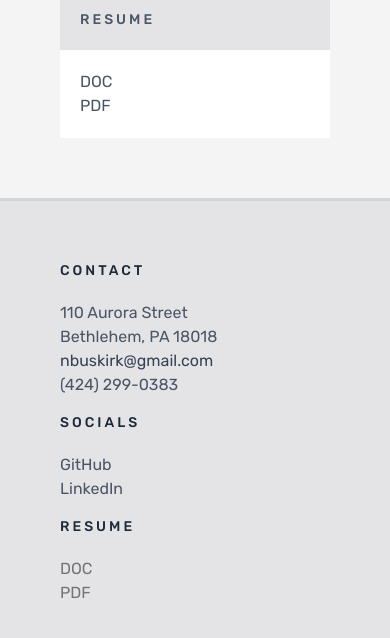
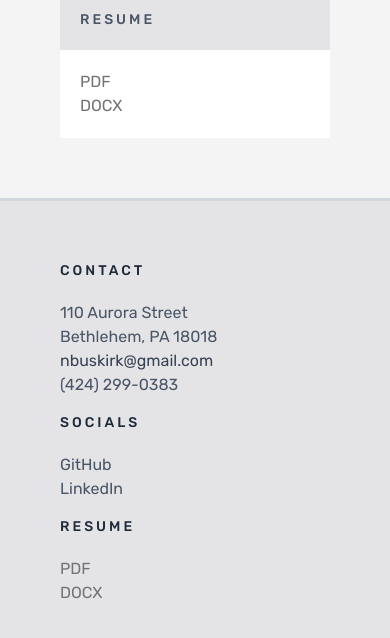
Before and after one commit to nbuskirk/portfolio, a Next.js app: page /contact in a window 390 px wide. Shown: the part 778-1416 px from the top of the page. Built offline with nearby package versions, Linux system fonts and the light colour scheme.

Commit message:
mobile stuff

```diff
--- a/src/app/contact/page.tsx
+++ b/src/app/contact/page.tsx
@@ -66,8 +66,26 @@ const ContactPage = () => {
             Resume
           </h2>
           <div className='bg-white p-5'>
-            <p className='text-gray-600'>DOC</p>
-            <p className='text-gray-600'>PDF</p>
+            <ul>
+              <li>
+                <Link
+                  href='/nbresume.pdf'
+                  target='_blank'
+                  className='text-neutral-500 hover:text-sky-600'
+                >
+                  PDF
+                </Link>
+              </li>
+              <li>
+                <Link
+                  href='/nbresume.docx'
+                  target='_blank'
+                  className='text-neutral-500 hover:text-sky-600'
+                >
+                  DOCX
+                </Link>
+              </li>
+            </ul>
           </div>
         </div>
       </div>
--- a/src/app/home/page.tsx
+++ b/src/app/home/page.tsx
@@ -12,7 +12,7 @@ export default function Home() {
         className={`flex h-[calc(100vh-87px)] items-center justify-center bg-zinc-100`}
       >
         <h1
-          className={`${bebasNeue.className} text-4xl text-black sm:text-6xl md:text-7xl`}
+          className={`${bebasNeue.className} text-3xl text-gray-700 sm:text-4xl md:text-5xl lg:text-6xl`}
         >
           Nathan Buskirk | Front-end Developer
         </h1>
--- a/src/components/Footer.tsx
+++ b/src/components/Footer.tsx
@@ -50,9 +50,26 @@ const Footer = () => {
           <h2 className='mb-[20px] text-sm font-medium tracking-[3px] uppercase'>
             Resume
           </h2>
-
-          <p className='text-neutral-500'>DOC</p>
-          <p className='text-neutral-500'>PDF</p>
+          <ul>
+            <li>
+              <Link
+                href='/nbresume.pdf'
+                target='_blank'
+                className='text-neutral-500 hover:text-sky-600'
+              >
+                PDF
+              </Link>
+            </li>
+            <li>
+              <Link
+                href='/nbresume.docx'
+                target='_blank'
+                className='text-neutral-500 hover:text-sky-600'
+              >
+                DOCX
+              </Link>
+            </li>
+          </ul>
         </div>
       </div>
     </footer>
--- a/src/components/Navbar.tsx
+++ b/src/components/Navbar.tsx
@@ -3,6 +3,8 @@ import { Menu } from 'lucide-react';
 import Link from 'next/link';
 import { usePathname } from 'next/navigation';
 import clsx from 'clsx';
+import { useState } from 'react';
+import { X } from 'lucide-react';
 interface MenuLink {
   name: string;
   href: string;
@@ -21,16 +23,14 @@ const primaryMenuLinks: MenuLink[] = [
 
 const Navbar = () => {
   const pathname = usePathname();
+  const [mobileMenu, setMobileMenu] = useState(false);
   return (
     <nav className='sticky top-0 z-10 flex justify-between border-b-3 border-gray-200 bg-white'>
       <Menu
         size={24}
         className='mx-15 my-5 flex cursor-pointer text-gray-700 md:hidden'
         onClick={() => {
-          const menu = document.querySelector('.mobile-menu');
-          if (menu) {
-            menu.classList.toggle('hidden');
-          }
+          setMobileMenu(!mobileMenu);
         }}
       />
       <ul className='hidden w-full flex-col space-x-0 px-15 sm:items-center md:flex md:flex-row'>
@@ -50,6 +50,33 @@ const Navbar = () => {
           </li>
         ))}
       </ul>
+      {mobileMenu && (
+        <div className='absolute top-0 left-0 z-20 h-screen w-[calc(100vw-100px)] border-r-3 border-neutral-200 bg-white opacity-95'>
+          <X
+            size='24'
+            className='absolute top-5 right-5 cursor-pointer text-neutral-800'
+            onClick={() => setMobileMenu(!mobileMenu)}
+          />
+          <ul className='mt-15'>
+            {primaryMenuLinks.map((link) => (
+              <li key={link.name}>
+                <Link
+                  href={link.href}
+                  onClick={() => setMobileMenu(!mobileMenu)}
+                  className={clsx(
+                    `flex p-8 text-sm font-medium tracking-[3px] uppercase transition-all duration-300 hover:bg-zinc-100 hover:text-sky-600`,
+                    pathname.includes(link.href)
+                      ? 'bg-zinc-100 text-sky-600'
+                      : 'text-gray-700'
+                  )}
+                >
+                  {link.name}
+                </Link>
+              </li>
+            ))}
+          </ul>
+        </div>
+      )}
     </nav>
   );
 };
--- a/src/lib/filesystem.ts
+++ b/src/lib/filesystem.ts
@@ -1,8 +1,7 @@
 import fs from 'fs/promises';
 import path from 'path';
 
-const BASE_DIR = './public/source';
-
+const BASE_DIR = process.env.PROJECT_SOURCE_DIR || '';
 export async function listDirectory(relativePath: string = '') {
   const targetDir = path.join(BASE_DIR, relativePath);
   const files = await fs.readdir(targetDir, { withFileTypes: true });
```
Also changed, not shown: 2 other files (tests, documents, lock files or other folders).
